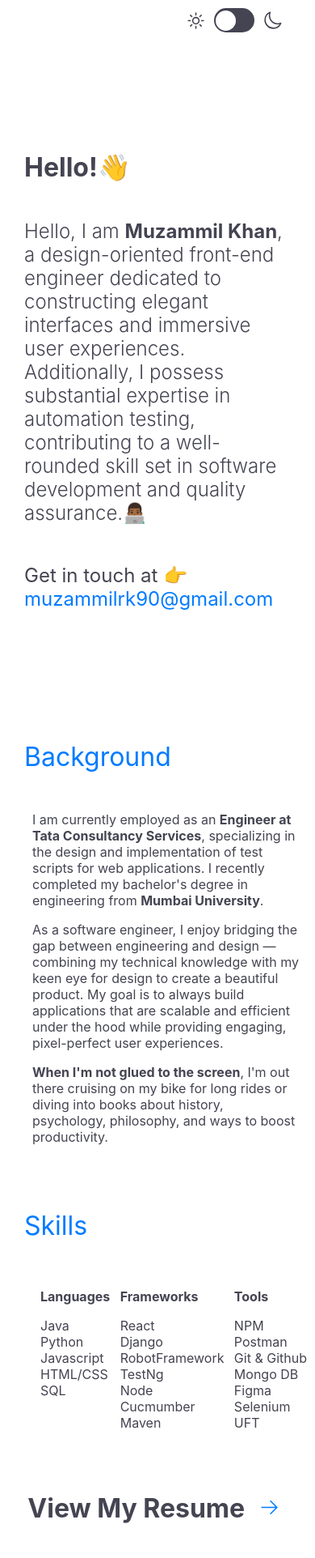
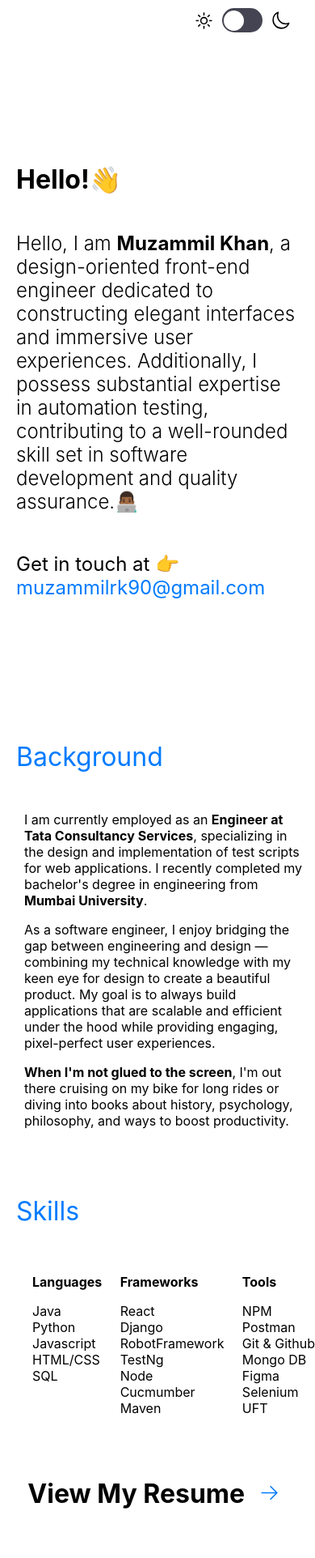
Before and after one commit to muzammil2208/portfoliov2, a React (Create React App) app: page / in a window 390 px wide. Shown: the top 1924 px of the page at 81% size. Built offline with nearby package versions, Linux system fonts and the light colour scheme.

Commit message:
mode toggle button completed

```diff
--- a/src/Components/ModeButton.js
+++ b/src/Components/ModeButton.js
@@ -1,12 +1,29 @@
 import React from 'react'
 import Moon from './Icons/Moon'
 import Sun from './Icons/Sun'
+import { useState } from 'react';
 
 function ModeButton() {
+  const [style,setStyle]=useState('modebutton_background light-btn');
+  const changeStyle=()=>{
+    if(style==='modebutton_background light-btn')
+    {
+      setStyle('modebutton_background dark-btn')
+      document.body.classList.remove('light')
+      document.body.classList.add('dark')
+    }
+    else
+    {
+      setStyle('modebutton_background light-btn')
+      document.body.classList.remove('dark')
+      document.body.classList.add('light')
+    }
+
+  }
   return (
-    <div class="modebutton_container">
+    <div className="modebutton_container">
       <Sun/>
-      <button class="modebutton_background"><div class="toggle"></div></button>
+      <button className={style}  onClick={changeStyle}><div class="toggle"></div></button>
       <Moon/>
 
     </div>
--- a/src/Components/Projects.js
+++ b/src/Components/Projects.js
@@ -8,21 +8,21 @@ function Projects() {
         <div class='projects-container'>
 
             <div class='p-container'>
-                <a class="project-title" href="https://weatherapp-lmmu.onrender.com">Weather app<Arrow/></a>
+                <a class="project-title highlight" href="https://weatherapp-lmmu.onrender.com">Weather app<Arrow/></a>
                 <p class='project-description'> A simple web app which uses open weather api to show current weather information in your current city as well as for cities you search for.</p>
                 <div class='project-skills-container'>
                     <span class="project-skills">Javascript</span><span class="project-skills" >HTML</span><span class="project-skills">CSS</span>
                 </div>
             </div>
             <div class='p-container'>
-                <a href="https://basic-cal.onrender.com" class="project-title">Calculator app<Arrow/></a>
+                <a href="https://basic-cal.onrender.com" class="project-title highlight">Calculator app<Arrow/></a>
                 <p class='project-description'> A simple web app made using javascript,html and css and added some intresting features such as Dark and light mode</p>
                 <div class='project-skills-container'>
                     <span class="project-skills">Javascript</span><span class="project-skills" >HTML</span><span class="project-skills">CSS</span>
                 </div>
             </div>
             <div class='p-container'>
-                <a href="https://github.com/muzammil2208/Basic-cal-c-test" class="project-title">Automation test suite for calculator app<Arrow/></a>
+                <a href="https://github.com/muzammil2208/Basic-cal-c-test" class="project-title highlight">Automation test suite for calculator app<Arrow/></a>
                 <p class='project-description'> A simple automation test suite to test above mentioned calculator application.</p>
                 <div class='project-skills-container'>
                     <span class="project-skills">TestNg</span><span class="project-skills">Java</span><span class="project-skills">Selenium</span><span class="project-skills">Maven</span>
--- a/src/index.css
+++ b/src/index.css
@@ -8,6 +8,11 @@
   --highlight:#007bff;
    font-family: 'Ubuntu', sans-serif;
 }
+::selection{
+  background-color: yellow;
+  color:var(--light-text);
+
+}
 html
 {
   scroll-behavior: smooth;
@@ -15,11 +20,12 @@ html
 body {
   margin: 0;
   background-color: var(--light-bg);
-  color:var(--light-text);
+  ;
   font-family: -apple-system, BlinkMacSystemFont,'roboto',
     'Ubuntu', sans-serif;
   -webkit-font-smoothing: antialiased;
   -moz-osx-font-smoothing: grayscale;
+  transition:0.5s ease-in;
 }
 code {
   font-family: 'Ubuntu', sans-serif;
@@ -45,7 +51,15 @@ code {
 
 
 
+.dark
+{
+  background-color: var(--dark-bg);
+  color:var(--dark-text);
+}
+.light{
+  background-color: var(--light-bg);
 
+}
 
 /* container styling */
 .container
@@ -56,6 +70,7 @@ code {
 .highlight
 {
   font-weight: 700;
+  color:inherit;
 }
 /* jumbotron styling */
 .jumbotron
@@ -113,7 +128,6 @@ code {
   display:flex;
   width:50px;
   height: 30px;
-  background-color: green;
   border-radius: 50px;
   align-items: center;
   padding:0;
@@ -144,7 +158,8 @@ svg
 {
   display:flex;
   flex-direction: row;
-  padding-left:10%
+  padding-left:10%;
+  background-color:inherit;
 }
 .background-heading
 {
@@ -213,7 +228,7 @@ svg
 .resume-link{
   text-decoration: none;
   font-size:2rem;
-  color:var(--light-text)
+
 }
 
 
@@ -254,7 +269,7 @@ svg
   align-items: center;
   font-size:1.5rem;
   text-decoration: none;
-  color:var(--light-text);
+  ;
 }
 
 .project-skills
@@ -311,13 +326,21 @@ svg
 }
 
 
+/* mode button changing */
+.dark-btn
+{
+  background-color: green;
+  justify-content: flex-end;
+  transition: 2s;
+}
+
 /* mobile screen styling */
 
 @media only screen and (max-width:700px)
 {
       .container
     {
-      padding:0px 30px;
+      padding:0px 20px;
     }
 
     .highlight
@@ -381,7 +404,6 @@ svg
       display:flex;
       width:50px;
       height: 30px;
-      background-color: green;
       border-radius: 50px;
       align-items: center;
       padding:0;
@@ -481,7 +503,7 @@ svg
     .resume-link{
       text-decoration: none;
       font-size:2rem;
-      color:var(--light-text)
+
     }
 
 
@@ -526,7 +548,7 @@ svg
       align-items: center;
       font-size:1.5rem;
       text-decoration: none;
-      color:var(--light-text);
+      ;
     }
 
     .project-skills
@@ -573,7 +595,7 @@ svg
       display:flex;
       width:90%;
       align-items: center;
-      justify-content: space-evenly;
+      justify-content: space-around;
       list-style-type: none;
       color:var(--highlight);
       font-size:18px;
@@ -583,5 +605,13 @@ svg
     text-decoration: underline;
     }
 
+    /* dark button styling */
+        .dark-btn
+    {
+      background-color: green;
+      justify-content: flex-end;
+      transition: 0.5s;
+    }
+
 
 }
```
Also changed, not shown: src/App.js (+7 -6 lines).
